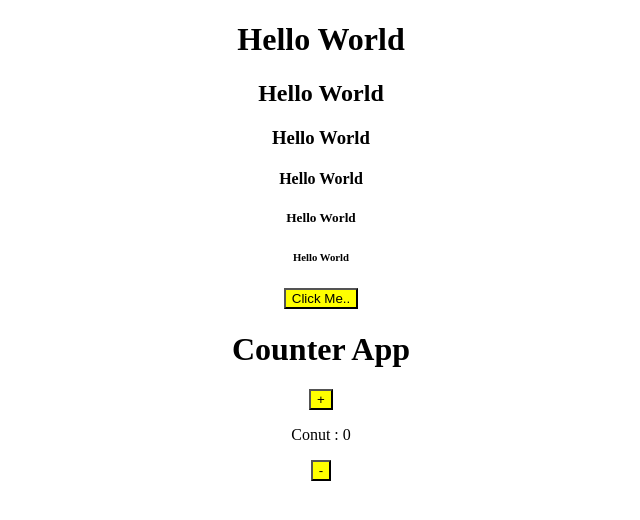
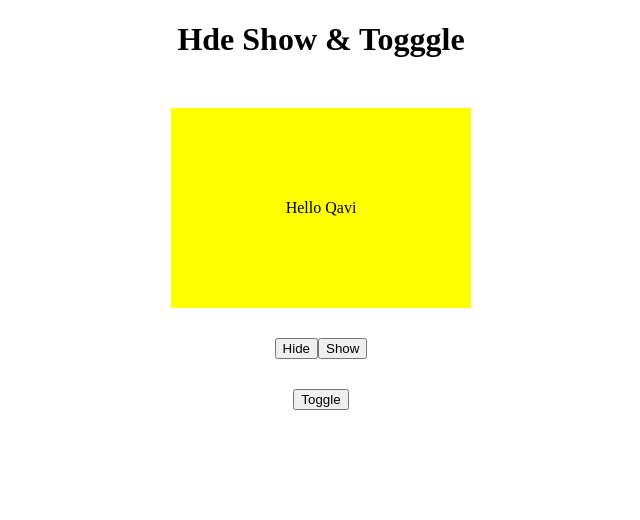
Before and after one commit to qavishaikh/React-Practice, a React (Create React App) app: page / in a window 1280 px wide. Shown: the top 520 px of the page, without its empty margins (319-959 px from the left). Built offline with nearby package versions, Linux system fonts and the light colour scheme.

Commit message:
Hide Show Program

```diff
--- a/src/App.js
+++ b/src/App.js
@@ -1,32 +1,12 @@
-import React, {useState} from 'react'
-import './App.css';
-import Counter from './Counter';
+import React from 'react'
+import Hide_SHow from './Hide_SHow'
 
-
-function App() {
-  let [data, setData] = useState("Hello World");
-
-  const updateData = () => {
-    setData("Qavi Shaikh");
-    // alert(data);
-  }
-
-  console.log("Render......")
+const App = () => {
   return (
-    <div className="App">
-     <h1>{data}</h1>
-     <h2>{data}</h2>
-     <h3>{data}</h3>
-     <h4>{data}</h4>
-     <h5>{data}</h5>
-     <h6>{data}</h6>
-
-     <button onClick={updateData}>Click Me..</button>
-
-    <Counter />
-
+    <div>
+      <Hide_SHow />
     </div>
-  );
+  )
 }
 
-export default App;
+export default App
--- a/src/Counter.js
+++ /dev/null
@@ -1,27 +0,0 @@
-import React, {useState} from 'react';
-
-
-const Counter = () => {
-    const [count, setCount] = useState(0);
-
-    const increment = () => {
-        setCount(count + 1);
-    }
-
-    const decrement = () => {
-        setCount(count - 1);
-    }
-  return (
-    <div>
-      <h1>Counter App</h1>
-
-      <button onClick={increment}> + </button>
-
-      <p>Conut : {count}</p>
-
-      <button onClick={decrement}> - </button>
-    </div>
-  )
-}
-
-export default Counter
--- /dev/null
+++ b/src/Hide.css
@@ -0,0 +1,19 @@
+.style{
+    width: 300px;
+    height: 200px;
+    margin: auto;
+    background-color: yellow;
+    text-align: center;
+    margin-top: 50px;
+    display: flex;
+    align-items: center;
+    justify-content: center;
+}
+.App{
+    text-align: center;
+}
+button{
+    align-items: center;
+    margin-top: 30px
+
+}
--- /dev/null
+++ b/src/Hide_SHow.jsx
@@ -0,0 +1,21 @@
+import React, {useState} from 'react';
+import './Hide.css';
+
+const Hide_SHow = () => {
+    const [status, setStatus] = useState(true);
+  return (
+    <div className='App'>
+      <h1>Hde Show & Togggle</h1>
+    {
+        status ? <div className='style'>Hello Qavi </div> : null
+    }
+    <button onClick={() => setStatus(false)}>Hide</button>
+    <button onClick={() => setStatus(true)}>Show</button>
+    <br />
+    <button onClick={() => setStatus(!status)}>Toggle</button>
+
+    </div>
+  )
+}
+
+export default Hide_SHow
```
